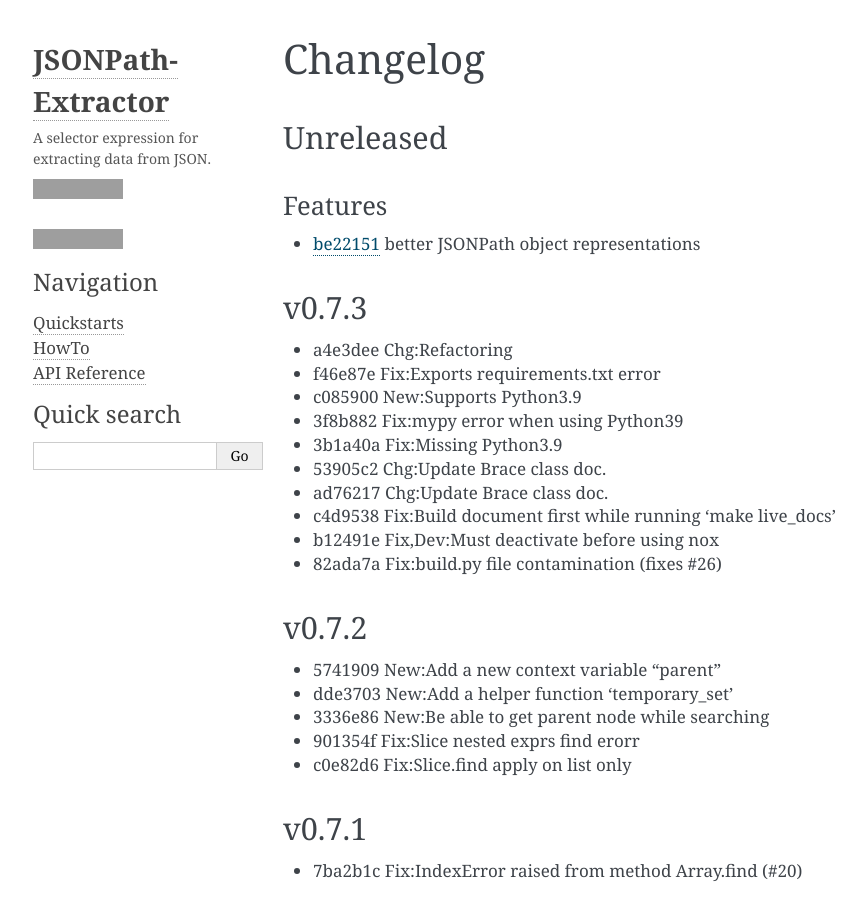
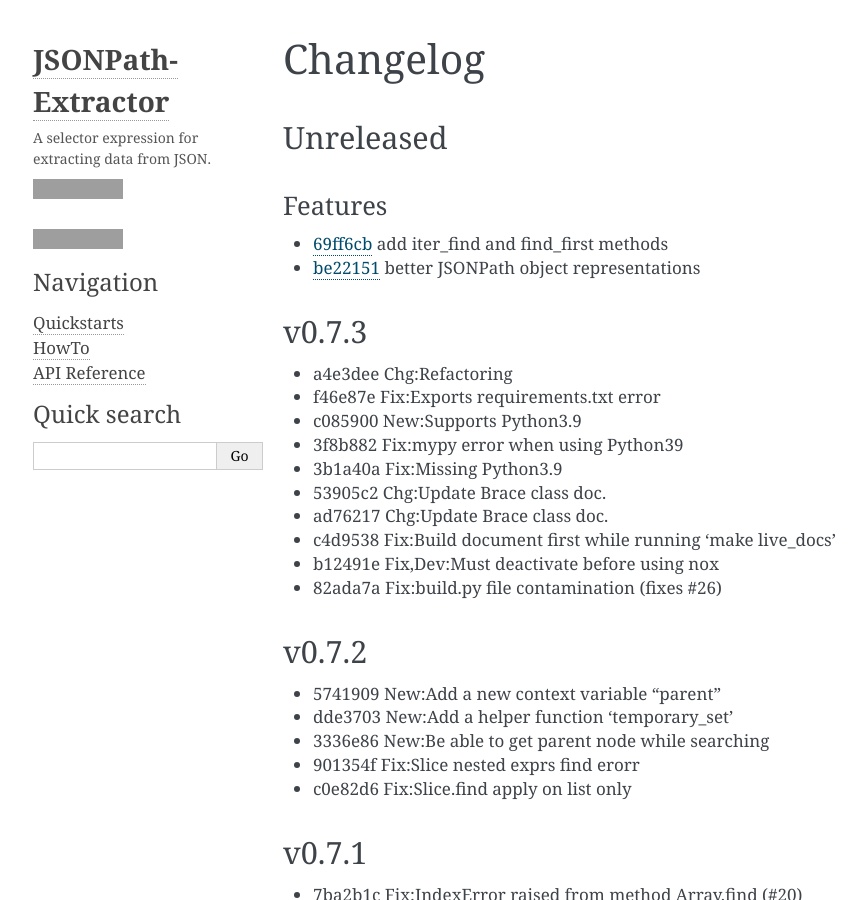
Before and after one commit to linw1995/jsonpath, a Sphinx documentation site: the page built from docs/source/changelog.rst, in a window 1280 px wide and 900 px high, cut to the strip 0-900 px from the top of the window. Shown: the whole strip, without its empty margins (105-971 px from the left). Built offline with Sphinx 7.4.7, drawn with Linux system fonts in a browser that asks for light colours; grey boxes are pictures that could not be loaded.

Commit message:
docs(changelog): update

```diff
--- a/README.rst
+++ b/README.rst
@@ -102,8 +102,10 @@ Unreleased
 Features
 ********
 
+- 69ff6cb_ add iter_find and find_first methods
 - be22151_ better JSONPath object representations
 
+.. _69ff6cb: https://github.com/linw1995/jsonpath/commit/69ff6cb47a08d3f957224adb163970454b6a1c87
 .. _be22151: https://github.com/linw1995/jsonpath/commit/be221513bd8a1821e8007eb1c2d4f10aa6d3f987
 
 
--- a/docs/source/changelog.rst
+++ b/docs/source/changelog.rst
@@ -8,8 +8,10 @@ Unreleased
 Features
 ********
 
+- 69ff6cb_ add iter_find and find_first methods
 - be22151_ better JSONPath object representations
 
+.. _69ff6cb: https://github.com/linw1995/jsonpath/commit/69ff6cb47a08d3f957224adb163970454b6a1c87
 .. _be22151: https://github.com/linw1995/jsonpath/commit/be221513bd8a1821e8007eb1c2d4f10aa6d3f987
 
 .. include:: history.rst
```
